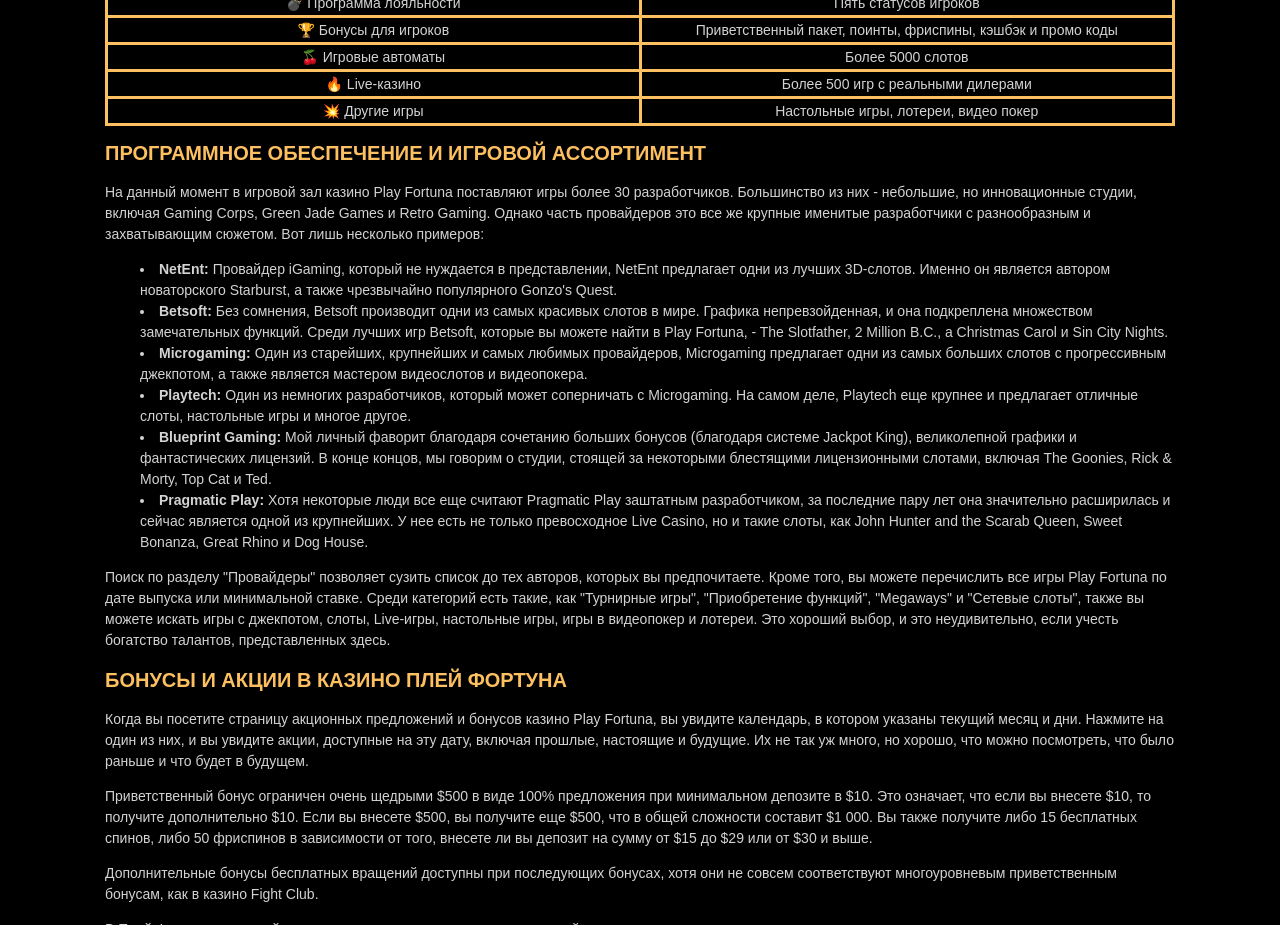
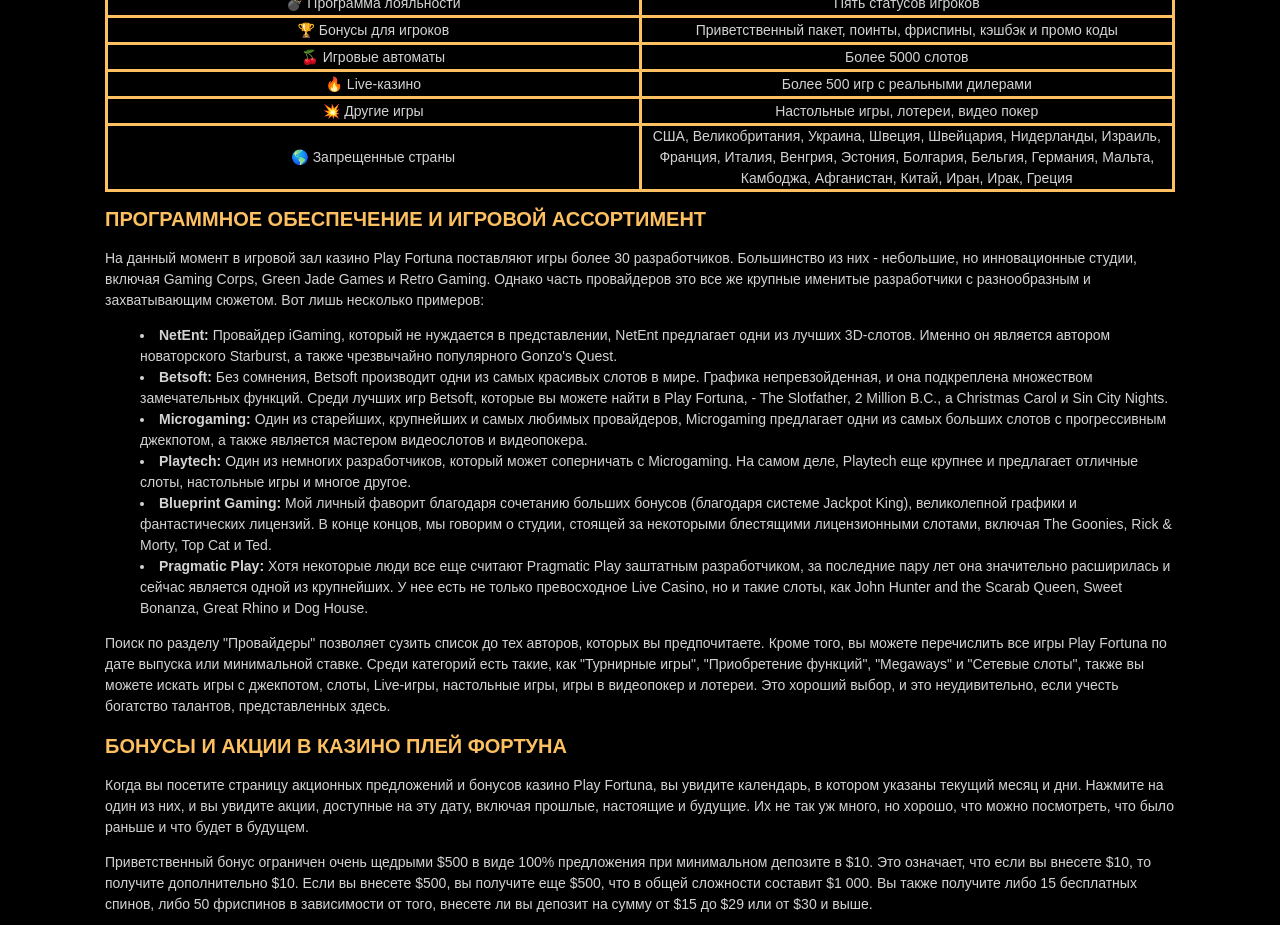
Before and after one commit to playfortuna-iloveyou/playfortuna-iloveyou.github.io, a plain HTML site: page index.html in a window 1280 px wide. Shown: the part 1440-2365 px from the top of the page. Drawn offline with Linux system fonts and the light colour scheme.

Commit message:
Update index.html

```diff
--- a/index.html
+++ b/index.html
@@ -202,6 +202,10 @@ data-was-processed="true">
 <td>💥 Другие игры</td>
 <td>Настольные игры, лотереи, видео покер</td>
 </tr>
+<tr>
+<td>🌎 Запрещенные страны</td>
+<td>США, Великобритания, Украина, Швеция, Швейцария, Нидерланды, Израиль, Франция, Италия, Венгрия, Эстония, Болгария, Бельгия, Германия, Мальта, Камбоджа, Афганистан, Китай, Иран, Ирак, Греция</td>
+</tr>
 </tbody>
 </table>
 </div>
```
